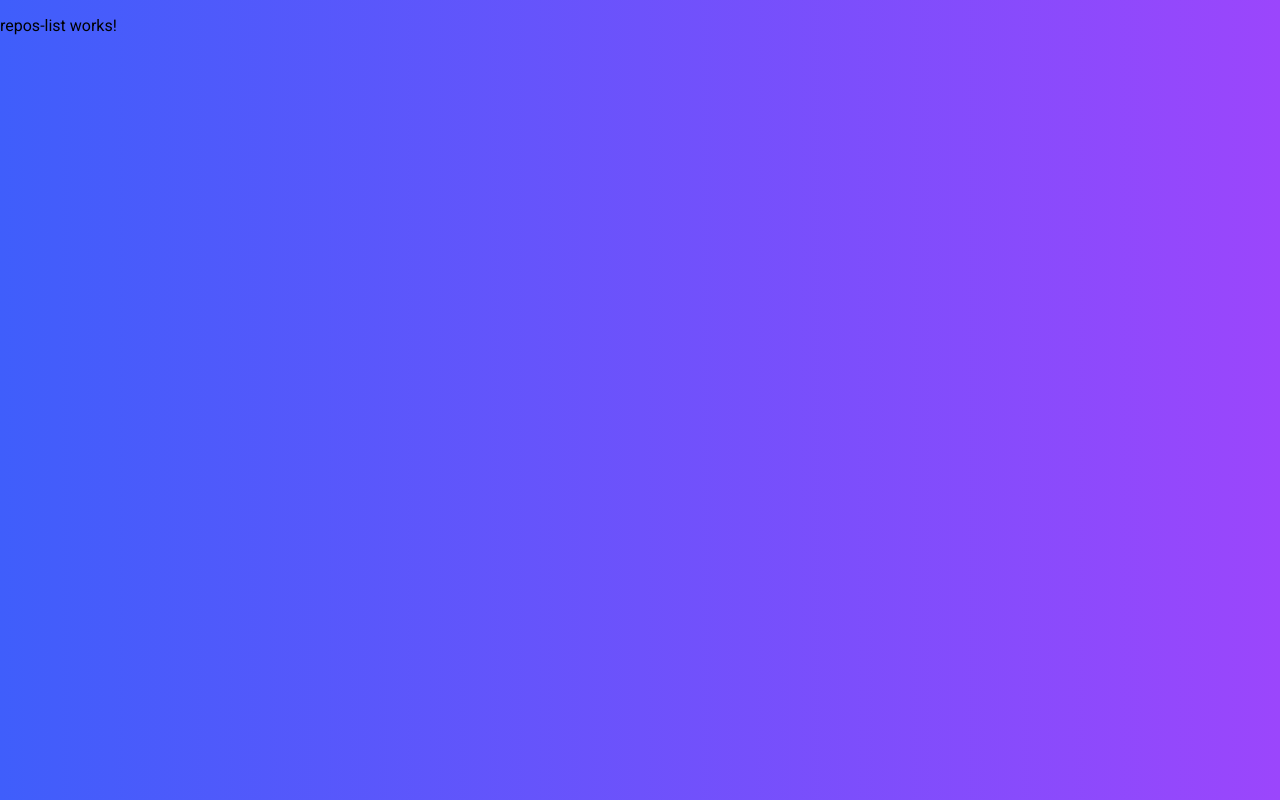
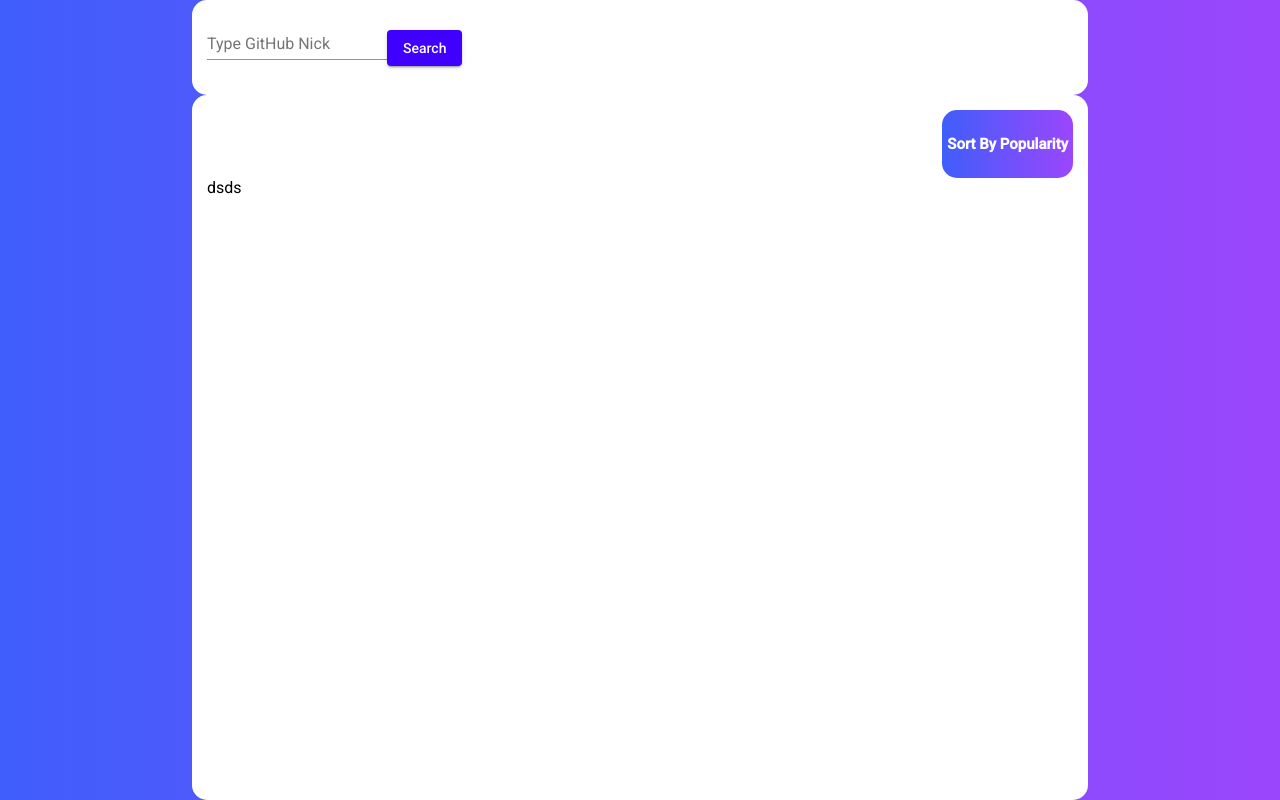
Before and after one commit to Brimstonee12/Git-Repos, an Angular app: page /ReposList/1 in a window 1280 px wide. Built offline with nearby package versions, Linux system fonts and the light colour scheme.

Commit message:
Prepare schema of repos list

```diff
--- a/src/app/app.component.css
+++ b/src/app/app.component.css
@@ -2,4 +2,10 @@
     height: 100%;
     overflow: auto;
     background: linear-gradient(90deg, rgba(63,94,251,1) 0%, rgba(155,70,252,1) 100%);
+    display: flex;
+    justify-content: center;
 }
+
+.content {
+    width: 70%;
+}
--- a/src/app/app.component.html
+++ b/src/app/app.component.html
@@ -1,3 +1,5 @@
 <div class="container">
-  <router-outlet></router-outlet>
+  <div class="content">
+    <router-outlet></router-outlet>
+  </div>
 </div>
--- a/src/app/components/repos-list/repos-list.component.css
+++ b/src/app/components/repos-list/repos-list.component.css
@@ -0,0 +1,49 @@
+.container {
+    height: 100%;
+    display: flex;
+    justify-content: center;
+    flex-direction: column;
+}
+
+.input-container {
+    border-radius: 15px;
+    background: #fff;
+    padding: 15px;
+    display: flex;
+    align-items: center;
+}
+
+.search-button {
+    background: #3f00ff;
+    color: #fff;
+}
+
+.list-container {
+    height: 100%;
+    border-radius: 15px;
+    background: #fff;
+    padding: 15px;
+}
+
+.filter-container {
+    display: flex;
+    justify-content: flex-end;
+}
+
+.filter-button {
+    background: linear-gradient(90deg, rgba(63,94,251,1) 0%, rgba(155,70,252,1) 100%);
+    border-radius: 15px;
+    padding: 5px;
+    cursor: pointer;
+    display: flex;
+}
+
+.filter-title {
+    color: #fff;
+    font-size: 15px;
+}
+
+.test {
+    height: 100%;
+    background: white;
+}
--- a/src/app/components/repos-list/repos-list.component.html
+++ b/src/app/components/repos-list/repos-list.component.html
@@ -1 +1,21 @@
-<p>repos-list works!</p>
+<div class="container">
+    <div class="input-container">
+        <mat-form-field>
+            <input matInput placeholder="Type GitHub Nick" [(ngModel)]="searchName">
+        </mat-form-field>
+        <button class="search-button" mat-raised-button (click)="handleSearchButton()">Search</button>
+    </div>
+
+    <div class="list-container">
+        <div class="filter-container">
+            <div class="filter-button">
+                <h4 class="filter-title">Sort By Popularity</h4>
+                <img height="30px" src=""/>
+            </div>
+        </div>
+
+       <div class="test">
+dsds
+       </div>
+    </div>
+</div>
--- a/src/app/components/repos-list/repos-list.component.ts
+++ b/src/app/components/repos-list/repos-list.component.ts
@@ -1,13 +1,23 @@
 import { Component, OnInit } from '@angular/core';
-
+import { Router } from '@angular/router';
 @Component({
   selector: 'app-repos-list',
   templateUrl: './repos-list.component.html',
   styleUrls: ['./repos-list.component.css']
 })
 export class ReposListComponent implements OnInit {
+  searchName: string;
+  gitReposList = []
+  constructor(private router: Router) { }
 
-  constructor() { }
+  getDataByUrlKey() {
+
+  }
+
+  handleSearchButton() {
+    this.router.navigateByUrl(`ReposList/${this.searchName}`);
+  }
+
 
   ngOnInit(): void {
   }
--- a/src/app/components/start-page/start-page.component.css
+++ b/src/app/components/start-page/start-page.component.css
@@ -20,7 +20,6 @@
 
 .search-button {
     margin-top: 20px;
-    height: auto;
     background: #3f00ff;
     color: #fff;
 }
--- a/src/app/services/handle-repos.service.ts
+++ b/src/app/services/handle-repos.service.ts
@@ -2,8 +2,6 @@ import { Injectable } from '@angular/core';
 import { HttpClient } from '@angular/common/http';
 import { Observable } from 'rxjs';
 import { Repositories } from "../types/Repositories";
-
-
 @Injectable({
   providedIn: 'root',
 })
```
